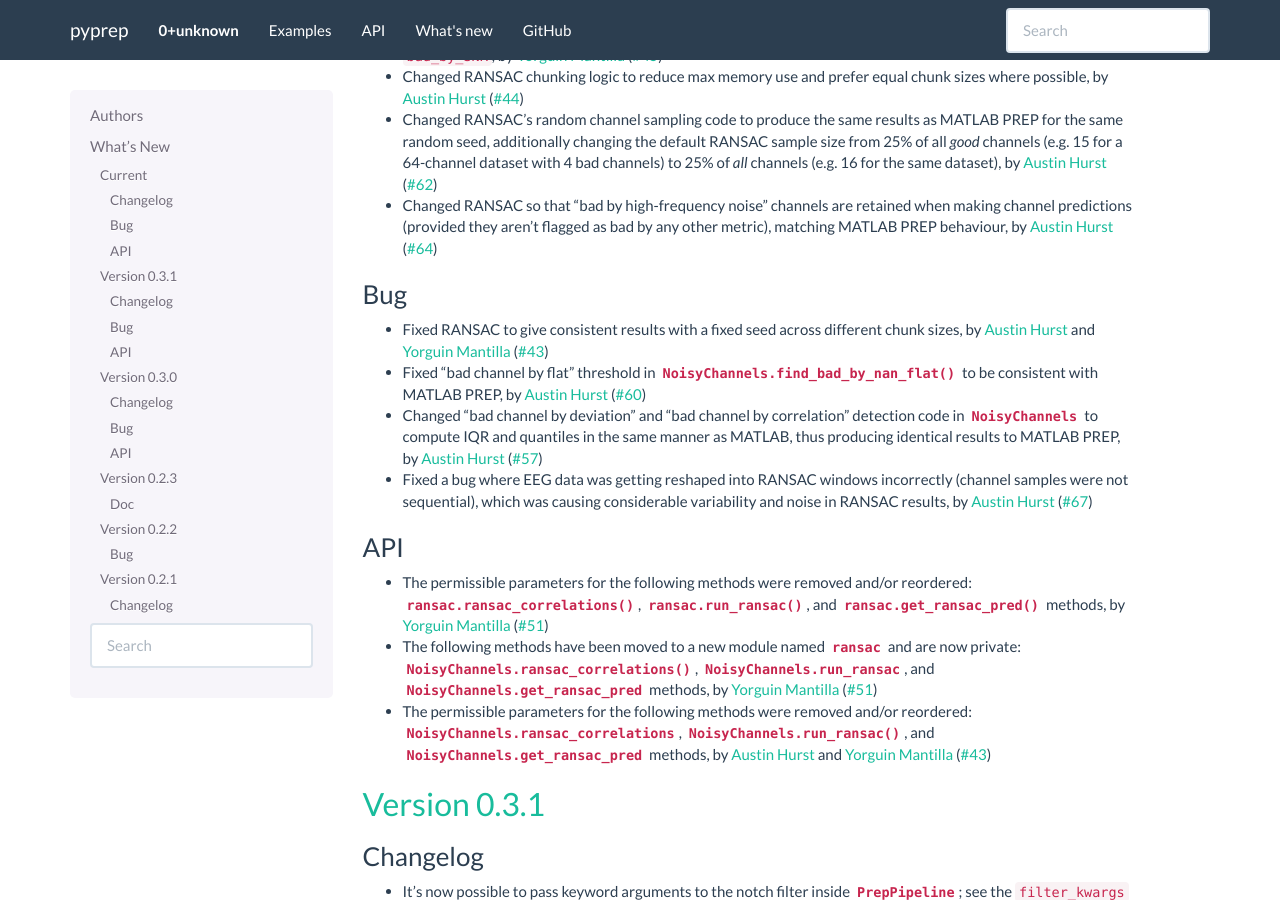
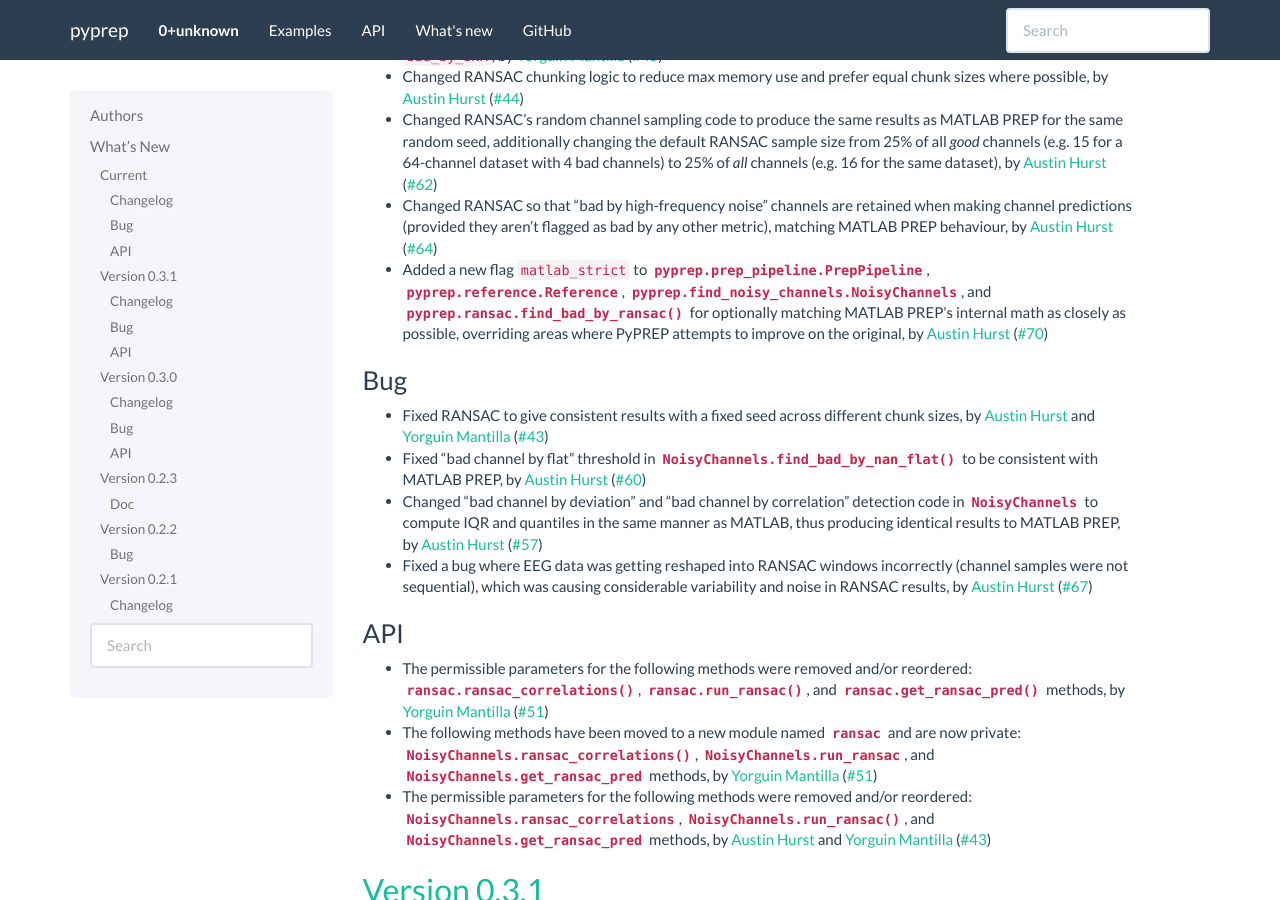
Before and after one commit to sappelhoff/pyprep, a Sphinx documentation site: the page built from docs/whats_new.rst, in a window 1280 px wide and 900 px high, scrolled down 811 px. Built offline with Sphinx 7.4.7, drawn with Linux system fonts in a browser that asks for light colours.

Commit message:
Updated whats_new.rst

```diff
--- a/docs/whats_new.rst
+++ b/docs/whats_new.rst
@@ -39,6 +39,7 @@ Changelog
 - Changed RANSAC chunking logic to reduce max memory use and prefer equal chunk sizes where possible, by `Austin Hurst`_ (:gh:`44`)
 - Changed RANSAC's random channel sampling code to produce the same results as MATLAB PREP for the same random seed, additionally changing the default RANSAC sample size from 25% of all *good* channels (e.g. 15 for a 64-channel dataset with 4 bad channels) to 25% of *all* channels (e.g. 16 for the same dataset), by `Austin Hurst`_ (:gh:`62`)
 - Changed RANSAC so that "bad by high-frequency noise" channels are retained when making channel predictions (provided they aren't flagged as bad by any other metric), matching MATLAB PREP behaviour, by `Austin Hurst`_ (:gh:`64`)
+- Added a new flag ``matlab_strict`` to :class:`pyprep.prep_pipeline.PrepPipeline`, :class:`pyprep.reference.Reference`, :class:`pyprep.find_noisy_channels.NoisyChannels`, and :func:`pyprep.ransac.find_bad_by_ransac` for optionally matching MATLAB PREP's internal math as closely as possible, overriding areas where PyPREP attempts to improve on the original, by `Austin Hurst`_ (:gh:`70`)
 
 Bug
 ~~~
@@ -52,6 +53,7 @@ API
 - The permissible parameters for the following methods were removed and/or reordered: :func:`ransac.ransac_correlations`, :func:`ransac.run_ransac`, and :func:`ransac.get_ransac_pred` methods, by `Yorguin Mantilla`_ (:gh:`51`)
 - The following methods have been moved to a new module named :mod:`ransac` and are now private: :meth:`NoisyChannels.ransac_correlations`, :meth:`NoisyChannels.run_ransac <find_noisy_channels.NoisyChannels.run_ransac>`, and :meth:`NoisyChannels.get_ransac_pred <find_noisy_channels.NoisyChannels.get_ransac_pred>` methods, by `Yorguin Mantilla`_ (:gh:`51`)
 - The permissible parameters for the following methods were removed and/or reordered: :meth:`NoisyChannels.ransac_correlations <find_noisy_channels.NoisyChannels.ransac_correlations>`, :meth:`NoisyChannels.run_ransac`, and :meth:`NoisyChannels.get_ransac_pred <find_noisy_channels.NoisyChannels.get_ransac_pred>` methods, by `Austin Hurst`_ and `Yorguin Mantilla`_ (:gh:`43`)
+
 
 .. _changes_0_3_1:
 
```
